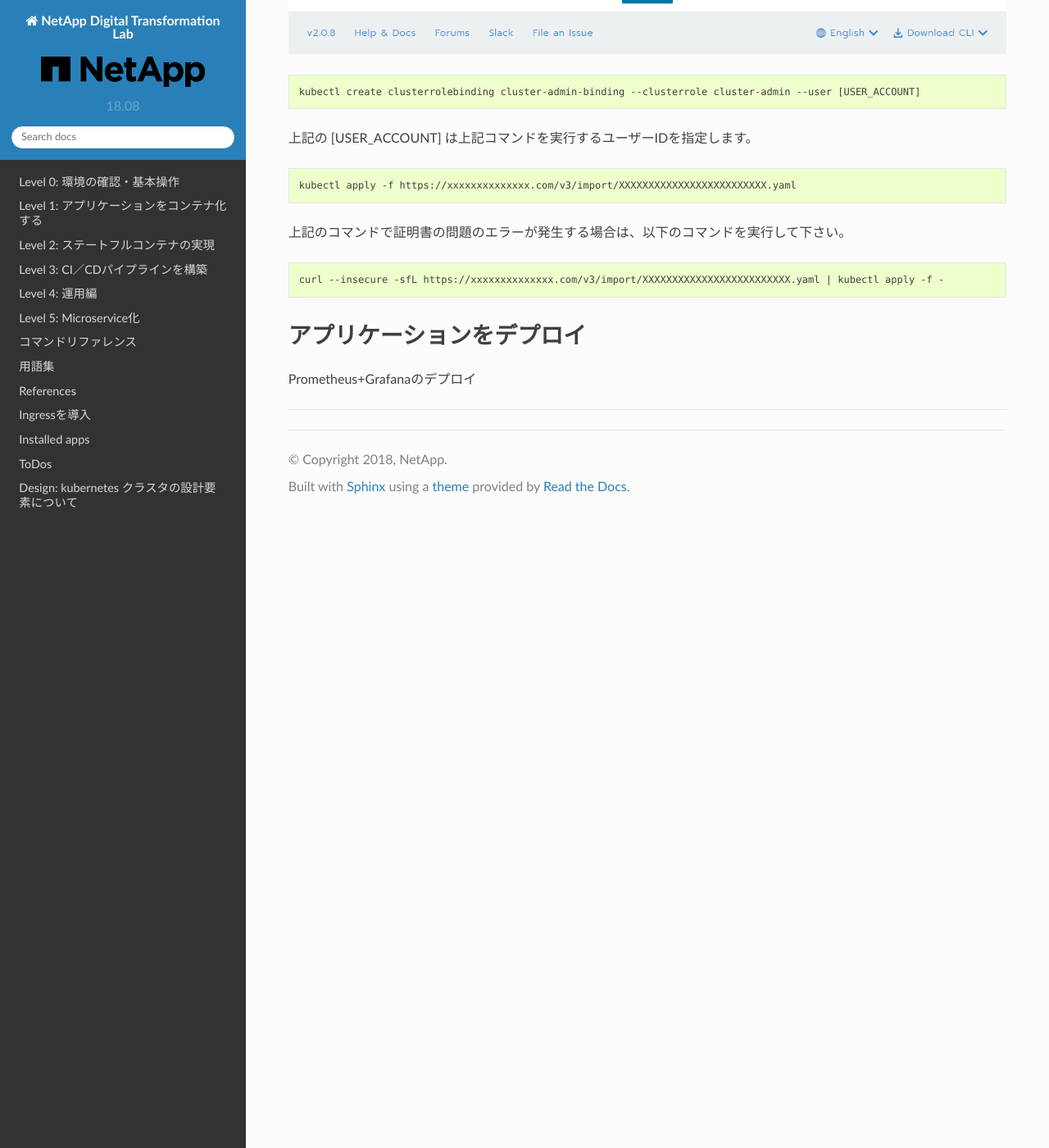
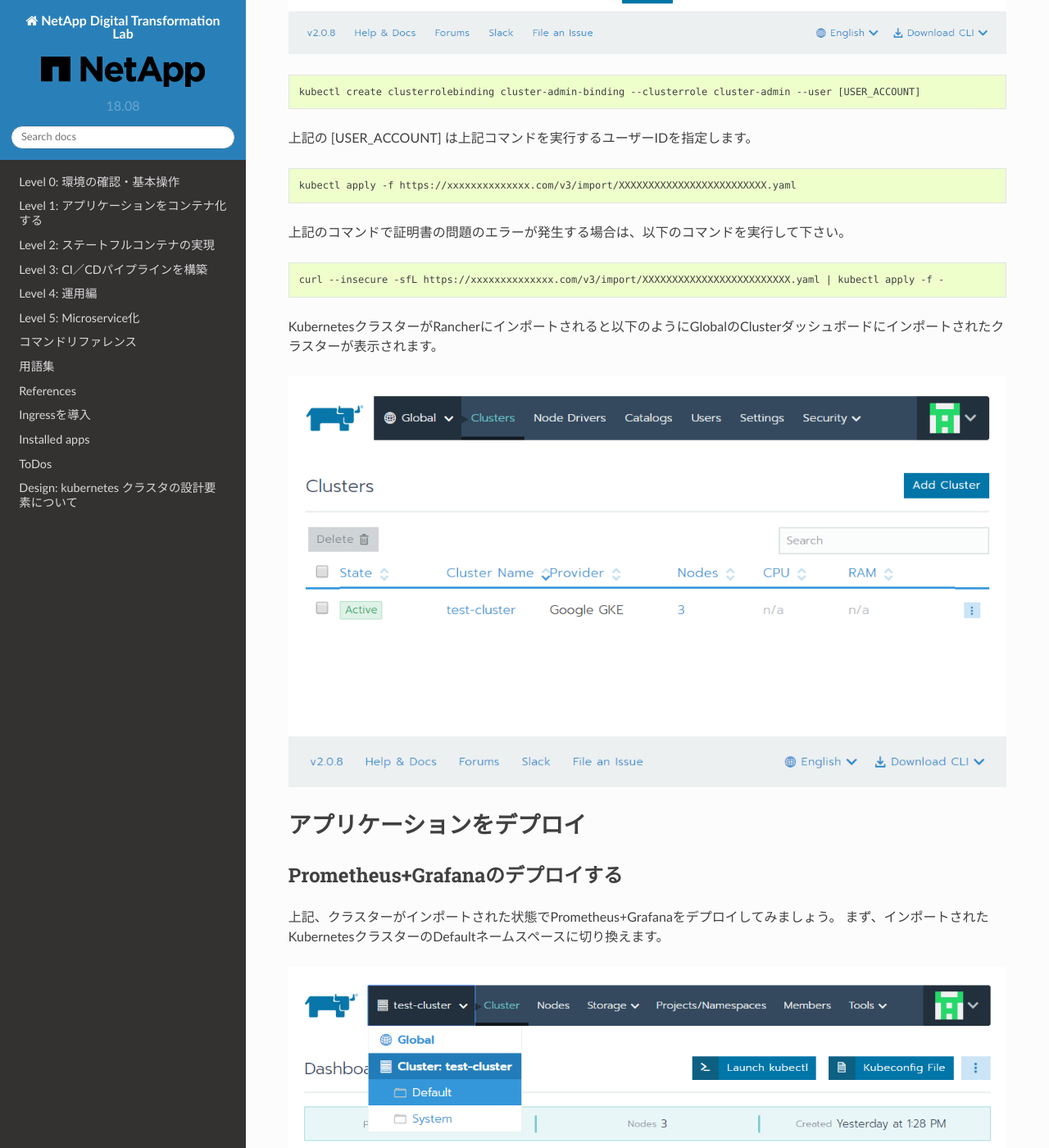
Before and after one commit to NetAppJpTechTeam/NetAppDigitalTransformationLab, a Sphinx documentation site: the page built from docs/source/Level4/rancher/index.rst, in a window 1280 px wide and 1400 px high, scrolled down 4032 px. Shown: the whole window at 82% size. Built offline with Sphinx 7.4.7 and the Read the Docs theme 2.0.0, drawn with Linux system fonts in a browser that asks for light colours; some of the changed text lies outside the part shown.

Commit message:
Add Deploy Prometheus+Grafana

```diff
--- a/docs/source/Level4/rancher/index.rst
+++ b/docs/source/Level4/rancher/index.rst
@@ -13,7 +13,7 @@
 ------------------------
 
 dockerをインストールする
-^^^^^^^^^^^^^^^^^^^^^^
+^^^^^^^^^^^^^^^^^^^^^^^^^^^^
 
 Rancherの導入には、Dockerコマンドを利用します。もし、Dockerをインストールしていない場合にはDockerをインストールします。
 
@@ -34,7 +34,7 @@
 でインストールしてください。
 
 Rancherをインストールする
-^^^^^^^^^^^^^^^^^^^^^^^
+^^^^^^^^^^^^^^^^^^^^^^^^^^^^^
 
 次にRancherをインストールします。
 
@@ -51,9 +51,8 @@
     rancher/rancher:v2.0.8
 
 
-
 Rancher へログイン
------------------
+---------------------
 
 上記のRancherをインストールしたホストのIPアドレスでブラウザーを開くと以下のような画面が表示されます。
 
@@ -62,7 +61,7 @@
 パスワードを指定するか、ランダムのパスワードを生成して **Continue** を押します。
 
 Kubernetes クラスターのインポート
-----------------------
+----------------------------------
 
 次に、作っておいた Kubernetesクラスターを Rancherから認識できるようにインポートします。
 Globalから **Add Cluster** ボタンを押します。
@@ -98,12 +97,54 @@
 
     curl --insecure -sfL https://xxxxxxxxxxxxxx.com/v3/import/XXXXXXXXXXXXXXXXXXXXXXXXX.yaml | kubectl apply -f -
 
+KubernetesクラスターがRancherにインポートされると以下のようにGlobalのClusterダッシュボードにインポートされたクラスターが表示されます。
 
+.. image:: resources/cluster-list.png
 
 アプリケーションをデプロイ
-------------------------
+----------------------------
 
-Prometheus+Grafanaのデプロイ
+Prometheus+Grafanaのデプロイする
+^^^^^^^^^^^^^^^^^^^^^^^^^^^^^^^^^^^
 
+上記、クラスターがインポートされた状態でPrometheus+Grafanaをデプロイしてみましょう。
+まず、インポートされたKubernetesクラスターのDefaultネームスペースに切り換えます。
 
-^^^^^^^^^^^^^^^^^^^^^^^^^^^
+.. image:: resources/change-name-default.png
+
+**Global** を押してドロップダウンしたメニューの **Default** をクリックします。
+ワークロードのダッシュボード画面に切り替わります。
+
+.. image:: resources/cluster-default-dashboard.png
+
+この画面の **Catalog Apps** をクリックします。
+
+.. image:: resources/CatalogApp-list.png
+
+カタログリストから 右側の Search 検索ボックスに ``Prometheus`` を入力します。
+
+.. image:: resources/CatalogApp-Prometheus.png
+
+**View Details** をクリックします。
+様々な設定項目がありますが、``Grafana Admin Password`` だけ任意のパスワード入力します。
+
+.. image:: resources/Settings-Prometheus-Grafana.png
+
+デプロイが開始されると以下のような画面になります。
+
+.. image:: resources/Deployed-Prometheus.png
+
+Prometheusをクリックします。
+
+.. image:: resources/Prometheus-Details.png
+    :scale: 20 %
+
+上記の ``Workloads`` を確認します。
+
+.. image:: resources/Workloads-prometheus.png
+
+**prometheus-grafana** の80/http をクリックします。
+
+.. image:: resources/Grafana-Dashboard.png
+
+画面が表示されれば正常にデプロイされています。
```
